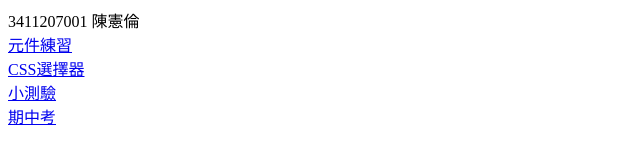
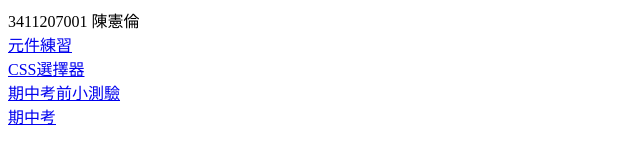
Before and after one commit to AaronChen1984/3411207001, a plain HTML site: page index.html in a window 1280 px wide. Shown: the whole page, without its empty margins (0-640 px from the left). Drawn offline with Linux system fonts and the light colour scheme.

Commit message:
Add files via upload

```diff
--- a/index.html
+++ b/index.html
@@ -14,7 +14,7 @@
     <br>
     <a href="css.html">CSS選擇器</a>
     <br>
-    <a href="quiz.html">小測驗</a>
+    <a href="quiz.html">期中考前小測驗</a>
     <br>
     <a href="midterm_exam.html">期中考</a>
 </body>
```
